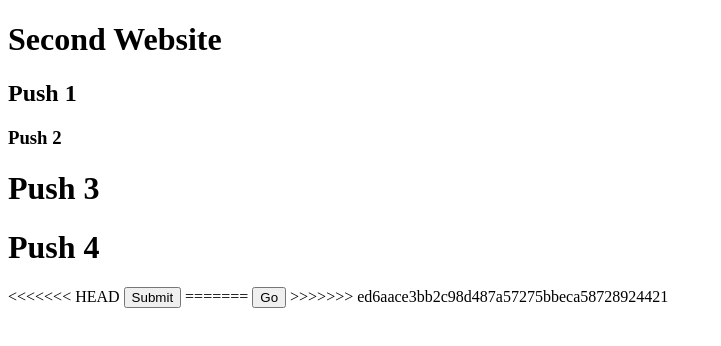
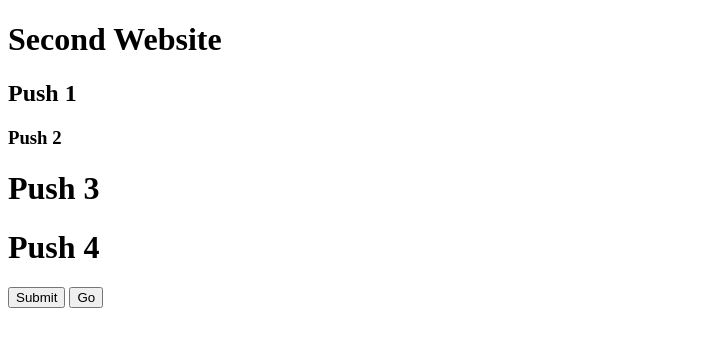
Before and after one commit to mdratulmiah2526/second-website, a plain HTML site: page index.html in a window 1280 px wide. Shown: the whole page, without its empty margins (0-721 px from the left). Drawn offline with Linux system fonts and the light colour scheme.

Commit message:
Update index.html

```diff
--- a/index.html
+++ b/index.html
@@ -11,10 +11,7 @@
         <h3>Push 2</h3>
         <h1>Push 3</h1>
         <h1>Push 4</h1>
-<<<<<<< HEAD
         <button>Submit</button>
-=======
         <button>Go</button>
->>>>>>> ed6aace3bb2c98d487a57275bbeca58728924421
     </body>
 </html>
```
